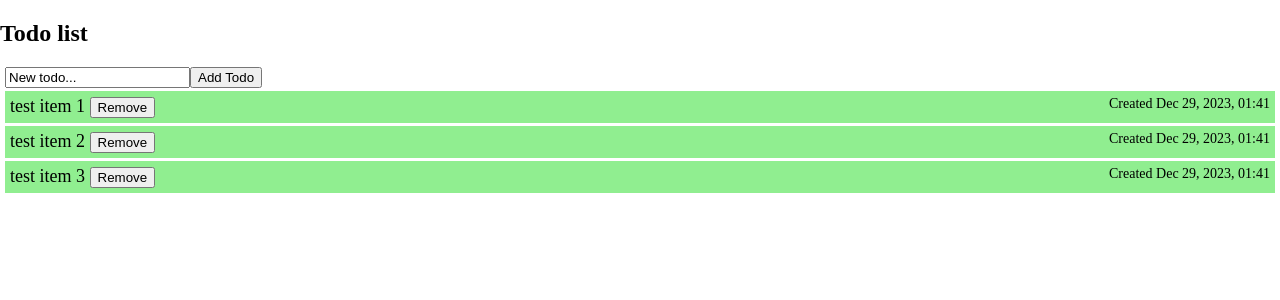
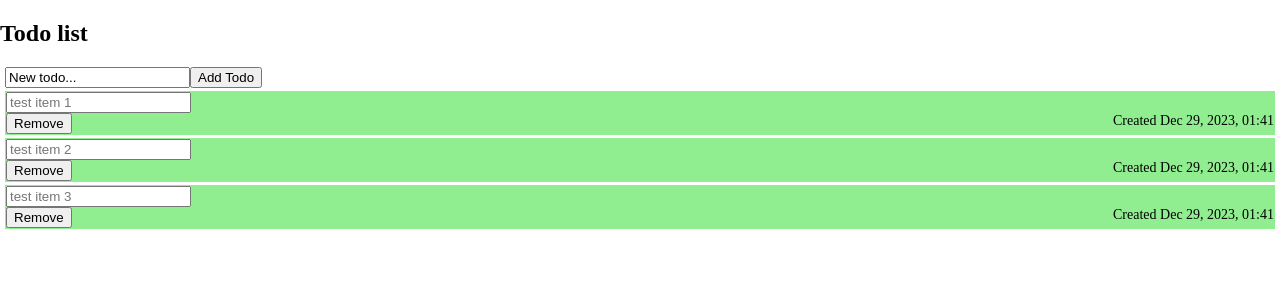
Before and after one commit to jwlebert/get-it-done, an Angular app in the folder client/: page / in a window 1280 px wide. Shown: the top 300 px of the page. Built offline with nearby package versions, Linux system fonts and the light colour scheme.

Commit message:
made the todo title editable

```diff
--- a/client/src/app/todo.service.ts
+++ b/client/src/app/todo.service.ts
@@ -48,4 +48,12 @@ export class TodoService {
     const index = this.todos.indexOf(todo);
     this.todos.splice(index, 1);
   }
+
+  renameTodo(todo: TodoItem, newTitle: string) {
+    console.log(todo)
+    let t = this.todos.find(t => t === todo) ?? null;
+
+    if (t === null) { return; }
+    t.title = newTitle;
+  }
 }
--- a/client/src/app/todo/todo.component.css
+++ b/client/src/app/todo/todo.component.css
@@ -2,9 +2,6 @@ section {
     background-color: lightgreen;
     padding: 1px;
     margin-top: 3px;
-}
-
-.todo {
     text-align: left;
 }
 
--- a/client/src/app/todo/todo.component.html
+++ b/client/src/app/todo/todo.component.html
@@ -1,6 +1,7 @@
 <section class="todo">
-    <p class="todo-title">
-        {{todo.title}}
+    <form [formGroup]="todoTitle" (change)="updateTitle()">
+        <input id="title" type="text" formControlName="title" [placeholder]="this.todo.title">
+    </form>
     <button (click)="removeTodo()">Remove</button>
     <span class="creation-date">
         Created {{
@@ -12,5 +13,4 @@
         }}
         <!-- later prob maybe 12/24h an option-->
     </span>
-    </p>
 </section>
--- a/client/src/app/todo/todo.component.ts
+++ b/client/src/app/todo/todo.component.ts
@@ -1,4 +1,5 @@
 import { Component, Input, inject} from '@angular/core';
+import { FormControl, FormGroup } from '@angular/forms';
 import { TodoItem } from '../todo-item';
 import { TodoService } from '../todo.service';
 
@@ -12,6 +13,18 @@ export class TodoComponent {
   @Input() todo!: TodoItem;
   todoService: TodoService = inject(TodoService);
 
+  todoTitle = new FormGroup({
+    title: new FormControl('')
+  })
+
+  updateTitle(): void {
+    const newTitle = this.todoTitle.value.title ?? '';
+    if (newTitle === '') { return; };
+
+    this.todoService.renameTodo(this.todo, newTitle);
+    this.todoTitle.setValue({'title': ''});
+  }
+
   removeTodo(): void {
     this.todoService.removeTodo(this.todo);
   }
```
Lines whose indentation alone changed are shown as unchanged.
